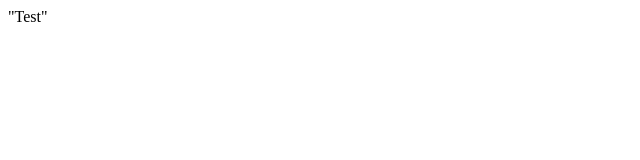
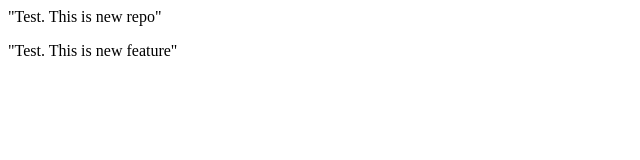
Before and after one commit to SrinalGit/localrepo, a plain HTML site: page index.html in a window 1280 px wide. Shown: the whole page, without its empty margins (0-640 px from the left). Drawn offline with Linux system fonts and the light colour scheme.

Commit message:
add new feature

```diff
--- a/index.html
+++ b/index.html
@@ -1 +1,2 @@
-<p>"Test"</p>
+<p>"Test. This is new repo"</p>
+<p>"Test. This is new feature"</p>
```
